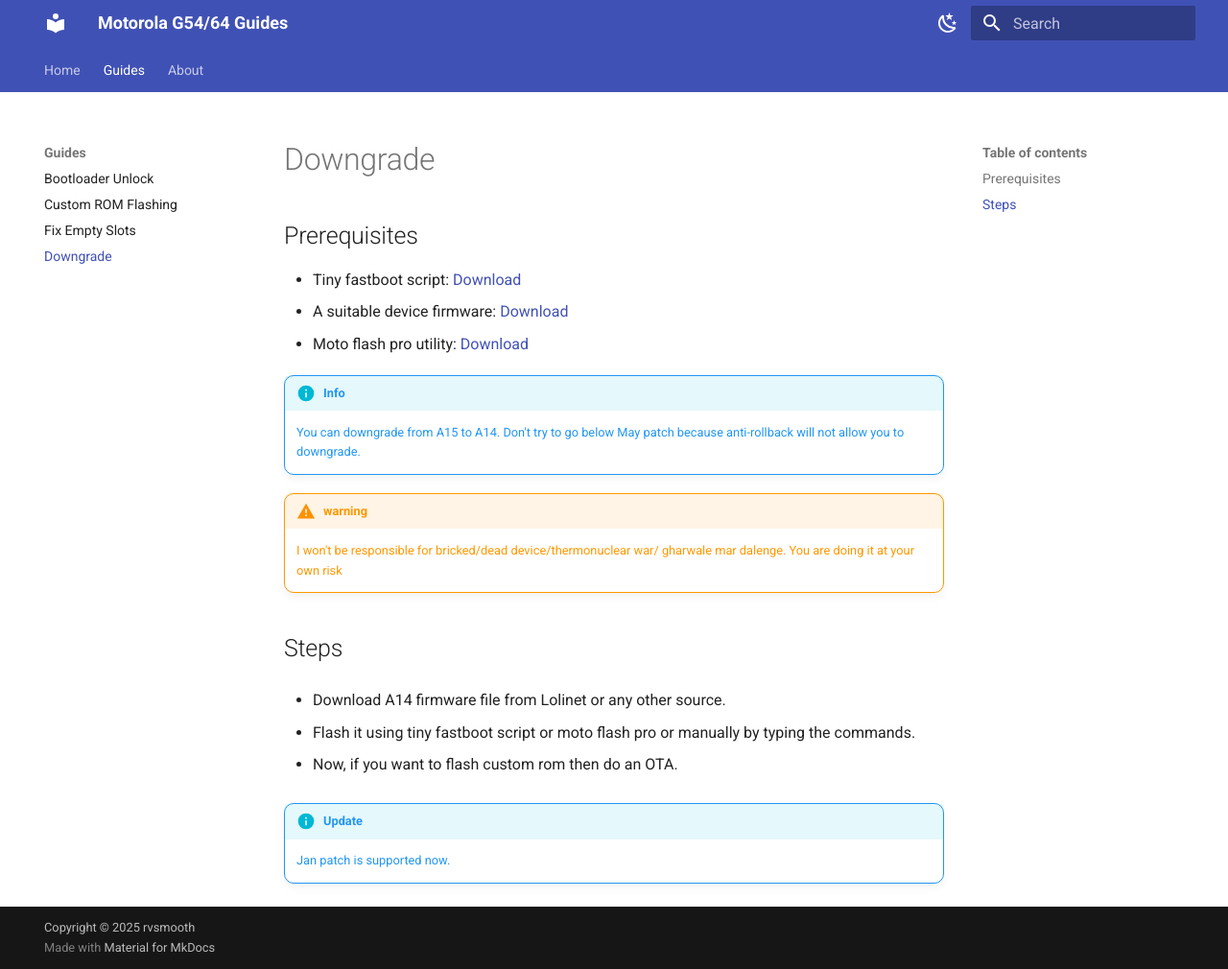
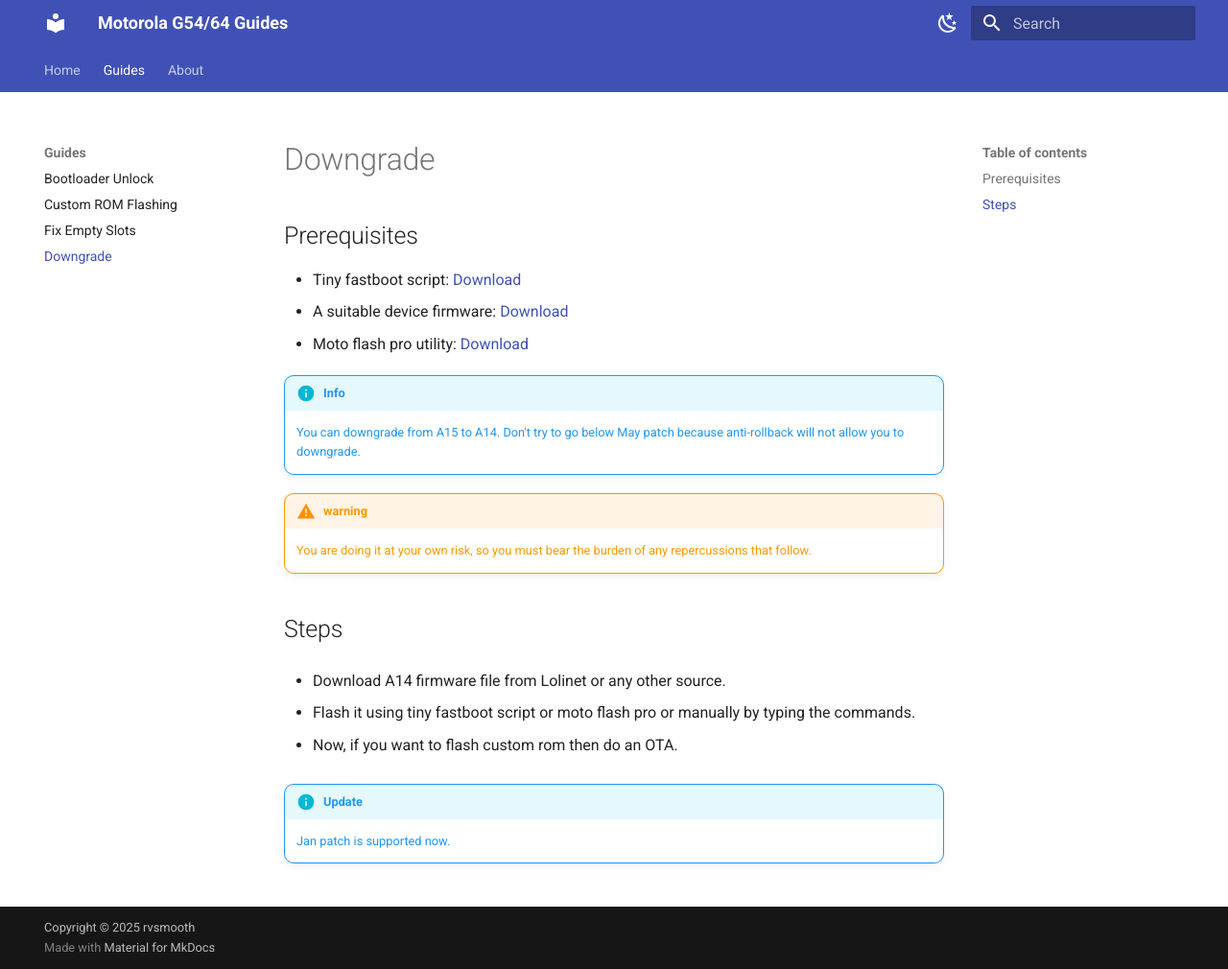
Before and after one commit to rvsmooth/cancufdocs, an MkDocs documentation site: the page built from docs/guides/downgrade.md, in a window 1280 px wide and 1010 px high. Shown: the whole window at 96% size. Built offline with MkDocs 1.6.1 and Material for MkDocs 9.7.7, drawn with Linux system fonts in a browser that asks for light colours.

Commit message:
chore: Index downgrade guide and update warning

```diff
--- a/docs/guides/downgrade.md
+++ b/docs/guides/downgrade.md
@@ -9,7 +9,7 @@
     You can downgrade from A15 to A14. Don't try to go below May patch because anti-rollback will not allow you to downgrade.
 
 !!! warning "warning"
-    I won't be responsible for bricked/dead device/thermonuclear war/ gharwale mar dalenge. You are doing it at your own risk
+    You are doing it at your own risk, so you must bear the burden of any repercussions that follow.
 
 ## Steps
 
```
Also changed, not shown: docs/index.md (+1 -0 lines).
